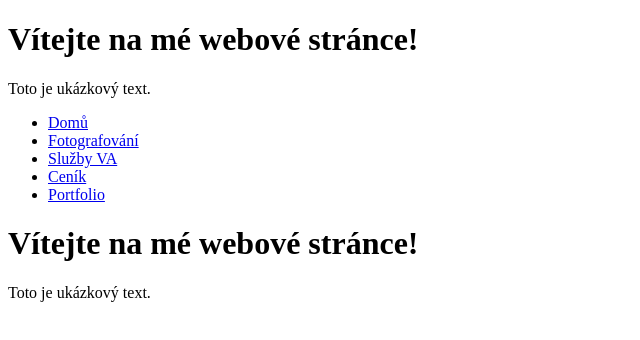
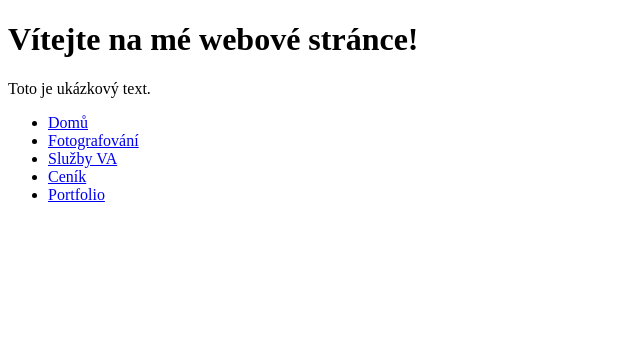
Before and after one commit to mohelka/marketamohelnikova.github.io, a plain HTML site: page index.html in a window 1280 px wide. Shown: the whole page, without its empty margins (0-640 px from the left). Drawn offline with Linux system fonts and the light colour scheme.

Commit message:
Update index.html

```diff
--- a/index.html
+++ b/index.html
@@ -23,7 +23,3 @@
             <li><a href="portfolio.html">Portfolio</a></li>
         </ul>
     </nav>
-    <h1>Vítejte na mé webové stránce!</h1>
-    <p>Toto je ukázkový text.</p>
-</body>
-</html>
```
